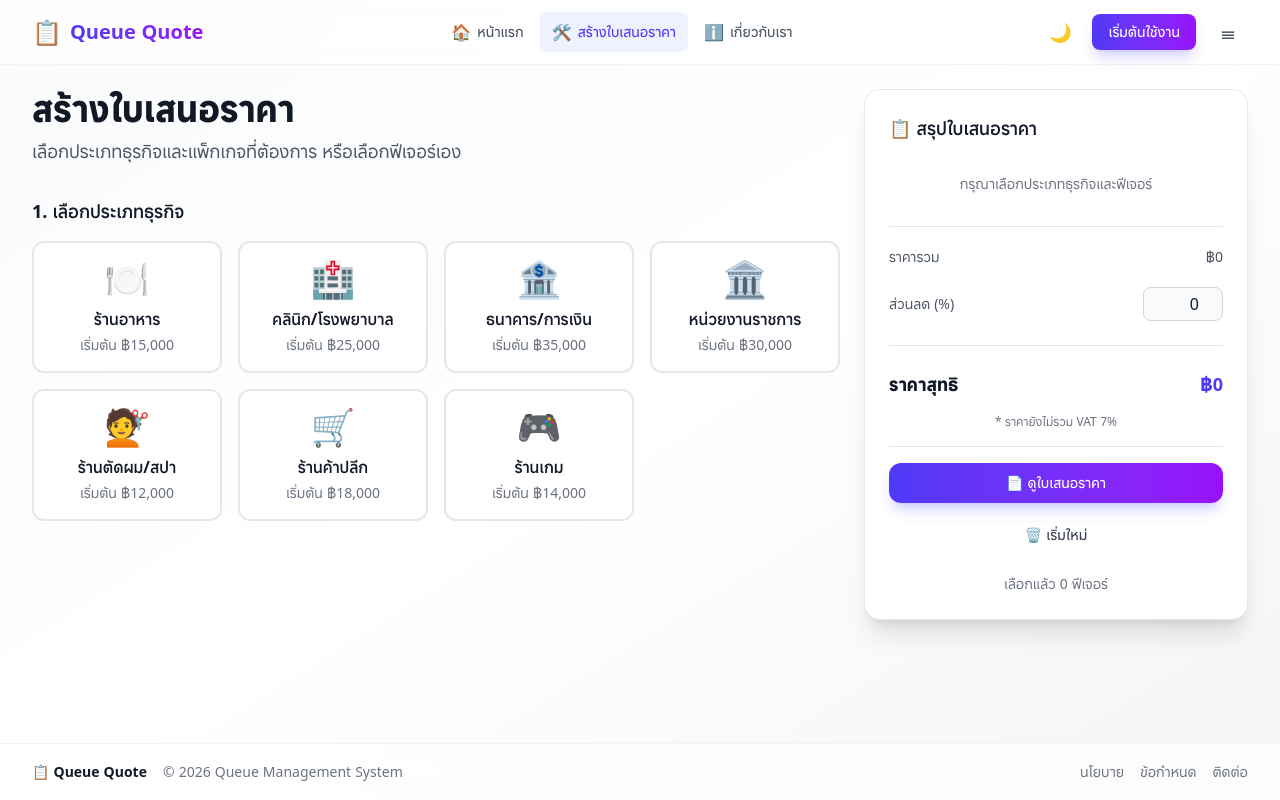
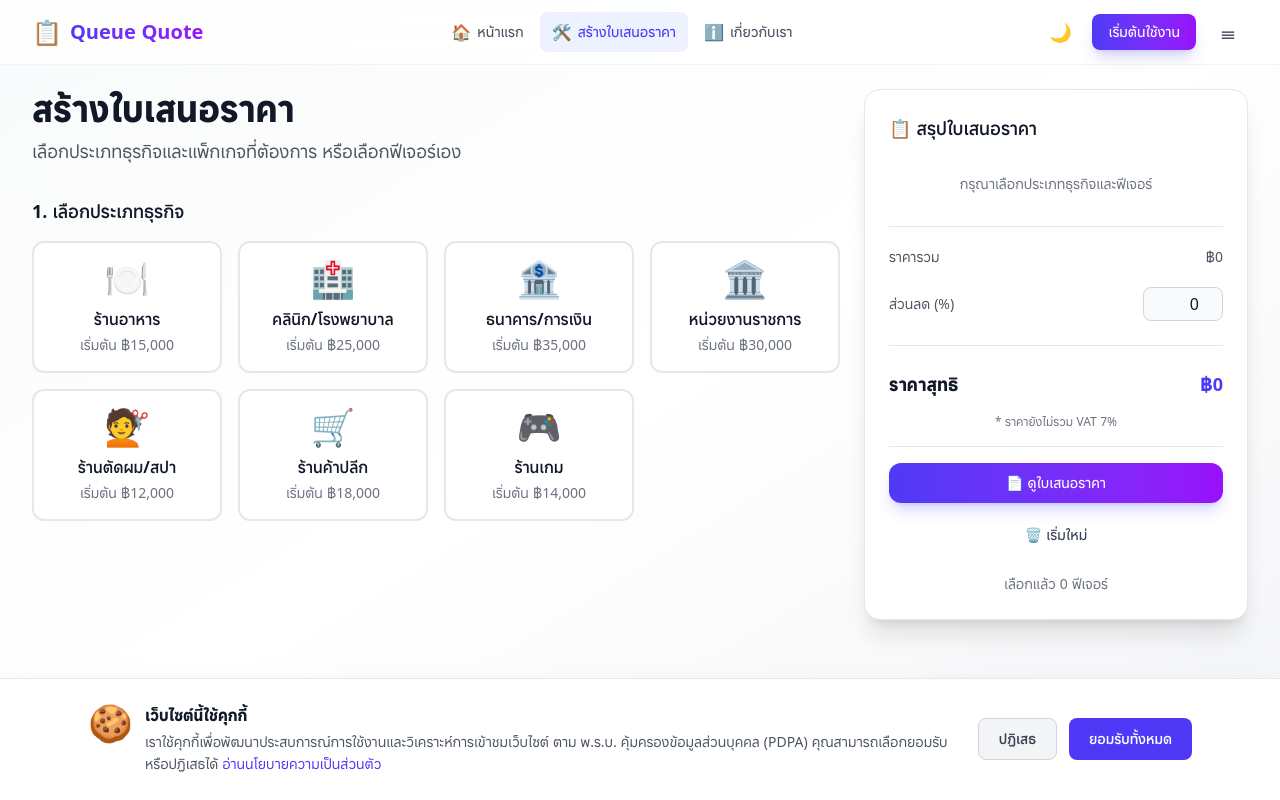
Before and after one commit to danya0365/queue-quotation-builder-nextjs, a Next.js app: page /builder in a window 1280 px wide. Built offline with nearby package versions, Linux system fonts and the light colour scheme.

Commit message:
feat: Add cookie consent banner component, integrate it into the main layout, and introduce its styling.

```diff
--- a/public/styles/main-layout.css
+++ b/public/styles/main-layout.css
@@ -2445,6 +2445,84 @@
 }
 
 /* ============================================
+   Cookie Consent Banner (PDPA)
+   ============================================ */
+.cookie-consent {
+  @apply fixed bottom-0 left-0 right-0 z-[100];
+  @apply bg-white dark:bg-gray-900;
+  @apply border-t border-gray-200 dark:border-gray-700;
+  @apply shadow-2xl;
+  animation: slideUp 0.3s ease-out;
+}
+
+@keyframes slideUp {
+  from {
+    transform: translateY(100%);
+    opacity: 0;
+  }
+  to {
+    transform: translateY(0);
+    opacity: 1;
+  }
+}
+
+.cookie-consent-content {
+  @apply max-w-6xl mx-auto;
+  @apply p-4 sm:p-6;
+  @apply flex flex-col sm:flex-row items-start sm:items-center justify-between gap-4;
+}
+
+.cookie-consent-text {
+  @apply flex items-start gap-3;
+  @apply flex-1;
+}
+
+.cookie-consent-icon {
+  @apply text-3xl sm:text-4xl;
+  @apply flex-shrink-0;
+}
+
+.cookie-consent-title {
+  @apply font-bold text-gray-900 dark:text-white;
+  @apply mb-1;
+}
+
+.cookie-consent-description {
+  @apply text-sm text-gray-600 dark:text-gray-400;
+  @apply leading-relaxed;
+}
+
+.cookie-consent-link {
+  @apply text-indigo-600 dark:text-indigo-400;
+  @apply hover:underline;
+}
+
+.cookie-consent-actions {
+  @apply flex gap-3;
+  @apply w-full sm:w-auto;
+}
+
+.cookie-consent-btn {
+  @apply flex-1 sm:flex-none;
+  @apply px-5 py-2.5 rounded-lg;
+  @apply text-sm font-semibold;
+  @apply transition-all duration-200;
+  @apply cursor-pointer;
+}
+
+.cookie-consent-btn.decline {
+  @apply bg-gray-100 dark:bg-gray-800;
+  @apply text-gray-700 dark:text-gray-300;
+  @apply hover:bg-gray-200 dark:hover:bg-gray-700;
+  @apply border border-gray-300 dark:border-gray-600;
+}
+
+.cookie-consent-btn.accept {
+  @apply bg-indigo-600 text-white;
+  @apply hover:bg-indigo-700;
+}
+
+/* ============================================
    Mobile Responsive Styles
    ============================================ */
 @media (max-width: 640px) {
--- /dev/null
+++ b/src/presentation/components/common/CookieConsent.tsx
@@ -0,0 +1,76 @@
+'use client';
+
+import Link from 'next/link';
+import { useEffect, useState } from 'react';
+
+/**
+ * CookieConsent Component
+ * PDPA-compliant cookie consent banner for Thailand
+ */
+export function CookieConsent() {
+  const [showBanner, setShowBanner] = useState(false);
+
+  useEffect(() => {
+    // Check if user has already consented
+    const consent = localStorage.getItem('cookie-consent');
+    if (!consent) {
+      // Delay showing banner slightly for better UX
+      const timer = setTimeout(() => setShowBanner(true), 1000);
+      return () => clearTimeout(timer);
+    }
+  }, []);
+
+  const handleAccept = () => {
+    localStorage.setItem('cookie-consent', JSON.stringify({
+      accepted: true,
+      timestamp: new Date().toISOString(),
+      version: '1.0',
+    }));
+    setShowBanner(false);
+  };
+
+  const handleDecline = () => {
+    localStorage.setItem('cookie-consent', JSON.stringify({
+      accepted: false,
+      timestamp: new Date().toISOString(),
+      version: '1.0',
+    }));
+    setShowBanner(false);
+  };
+
+  if (!showBanner) return null;
+
+  return (
+    <div className="cookie-consent">
+      <div className="cookie-consent-content">
+        <div className="cookie-consent-text">
+          <span className="cookie-consent-icon">🍪</span>
+          <div>
+            <p className="cookie-consent-title">เว็บไซต์นี้ใช้คุกกี้</p>
+            <p className="cookie-consent-description">
+              เราใช้คุกกี้เพื่อพัฒนาประสบการณ์การใช้งานและวิเคราะห์การเข้าชมเว็บไซต์
+              ตาม พ.ร.บ. คุ้มครองข้อมูลส่วนบุคคล (PDPA) คุณสามารถเลือกยอมรับหรือปฏิเสธได้{' '}
+              <Link href="/privacy" className="cookie-consent-link">
+                อ่านนโยบายความเป็นส่วนตัว
+              </Link>
+            </p>
+          </div>
+        </div>
+        <div className="cookie-consent-actions">
+          <button
+            onClick={handleDecline}
+            className="cookie-consent-btn decline"
+          >
+            ปฏิเสธ
+          </button>
+          <button
+            onClick={handleAccept}
+            className="cookie-consent-btn accept"
+          >
+            ยอมรับทั้งหมด
+          </button>
+        </div>
+      </div>
+    </div>
+  );
+}
--- a/src/presentation/components/layout/MainLayout.tsx
+++ b/src/presentation/components/layout/MainLayout.tsx
@@ -1,6 +1,7 @@
 'use client';
 
 import { ReactNode } from 'react';
+import { CookieConsent } from '../common/CookieConsent';
 import { CrystalBubble } from '../common/CrystalBubble';
 import { MainFooter } from './MainFooter';
 import { MainHeader } from './MainHeader';
@@ -34,6 +35,9 @@ export function MainLayout({ children, showBubbles = true }: MainLayoutProps) {
 
       {/* Footer */}
       <MainFooter />
+
+      {/* PDPA Cookie Consent Banner */}
+      <CookieConsent />
     </div>
   );
 }
```
